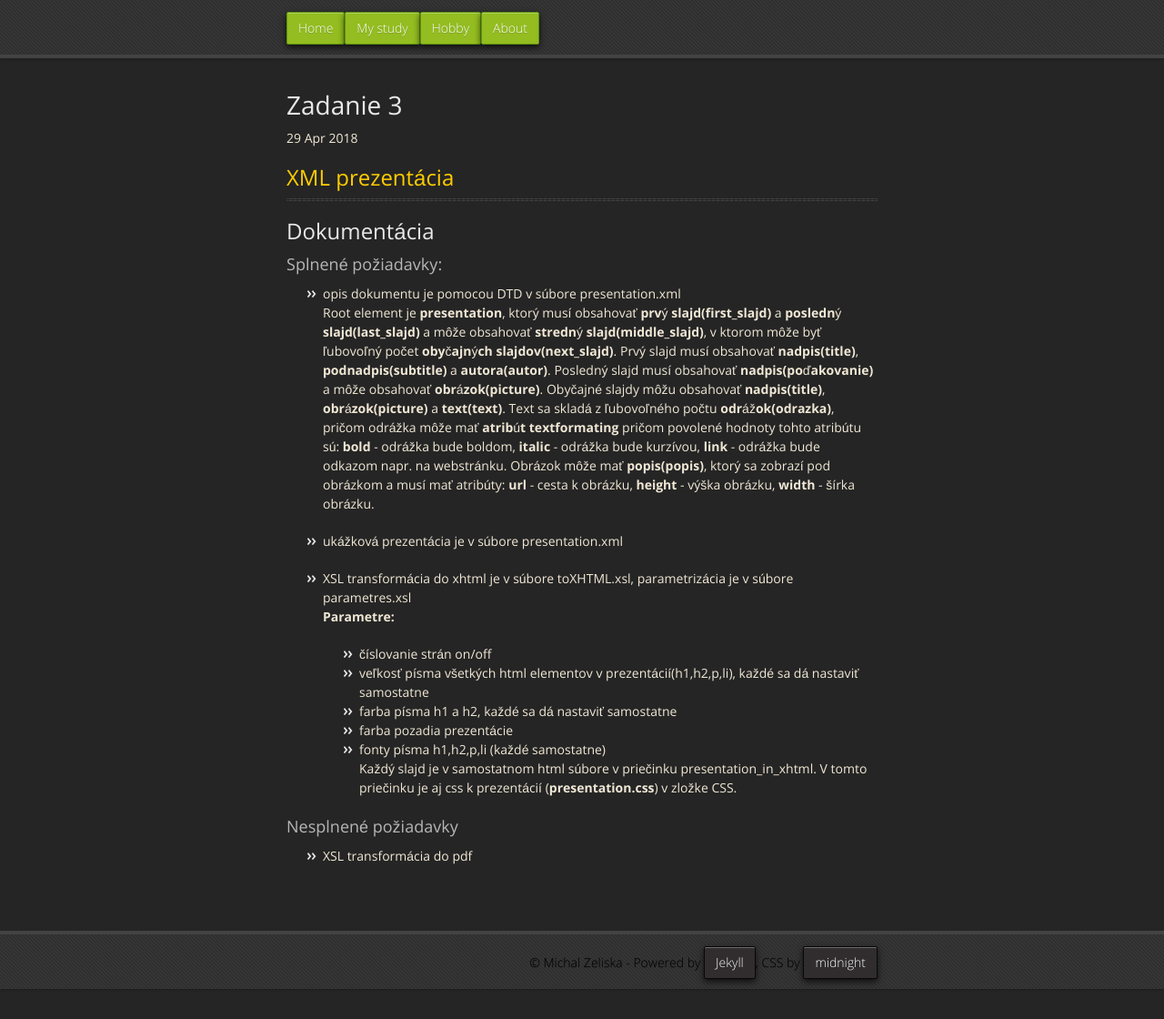
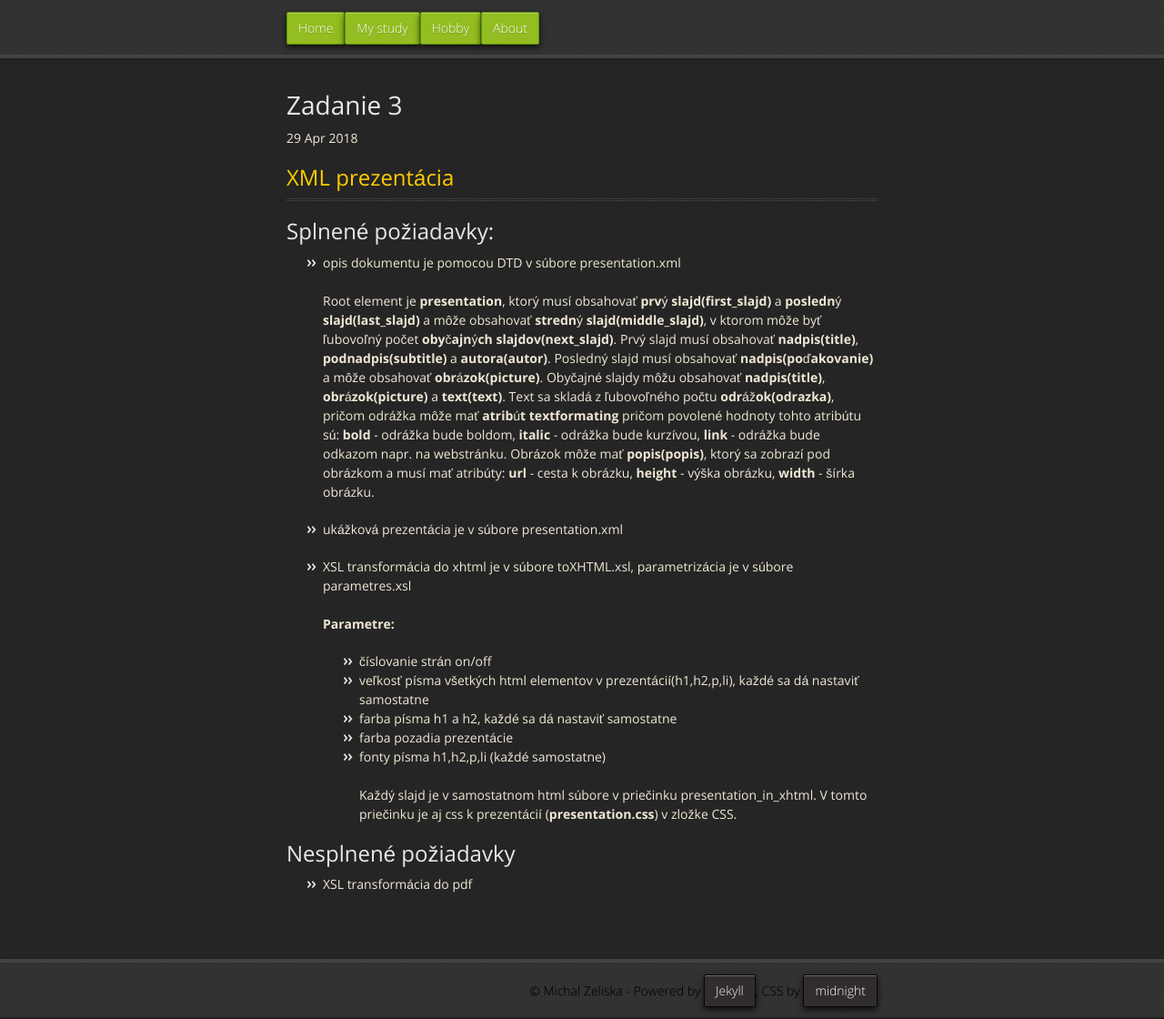
Before and after one commit to zeliskamichal53/zeliskamichal53.github.io, a Jekyll site: the page built from _posts/2018-03-09-wpub_zadanie3.md, in a window 1280 px wide and 1120 px high. Shown: the whole window at 91% size. Built offline with Jekyll 4.4.1, drawn with Linux system fonts in a browser that asks for light colours; nearby versions of some CDN libraries.

Commit message:
edit zadanie3

```diff
--- a/_posts/2018-03-09-wpub_zadanie3.md
+++ b/_posts/2018-03-09-wpub_zadanie3.md
@@ -9,10 +9,8 @@ zdroj: https://wiki.fiit.stuba.sk/study/bc/info/wp/2017-18/zadanie3/
 ---
 ## <a href="{{ page.zdroj }}">XML prezentácia</a>
 ____
-## Dokumentácia
-
-### Splnené požiadavky:
- - opis dokumentu je pomocou DTD v súbore presentation.xml
+## Splnené požiadavky:
+ - opis dokumentu je pomocou DTD v súbore presentation.xml\
  <br/>
    Root element je **presentation**, ktorý musí obsahovať **prvý slajd(first_slajd)** a **posledný slajd(last_slajd)** a môže obsahovať
    **stredný slajd(middle_slajd)**, v ktorom
@@ -27,16 +25,16 @@ ____
 
  - ukážková prezentácia je v súbore presentation.xml
 
- - XSL transformácia do xhtml je v súbore toXHTML.xsl, parametrizácia je v súbore parametres.xsl
+ - XSL transformácia do xhtml je v súbore toXHTML.xsl, parametrizácia je v súbore parametres.xsl\
 <br/>
 	**Parametre:**
 	- číslovanie strán on/off
 	- veľkosť písma všetkých html elementov v prezentácií(h1,h2,p,li), každé sa dá nastaviť samostatne
     - farba písma h1 a h2, každé sa dá nastaviť samostatne
 	- farba pozadia prezentácie
-	- fonty písma h1,h2,p,li (každé samostatne)
+	- fonty písma h1,h2,p,li (každé samostatne)\
 <br/>
 Každý slajd je v samostatnom html súbore v priečinku presentation_in_xhtml. V tomto priečinku je aj css k prezentácií (**presentation.css**) v zložke CSS.
 
-### Nesplnené požiadavky
+## Nesplnené požiadavky
 - XSL transformácia do pdf
```
